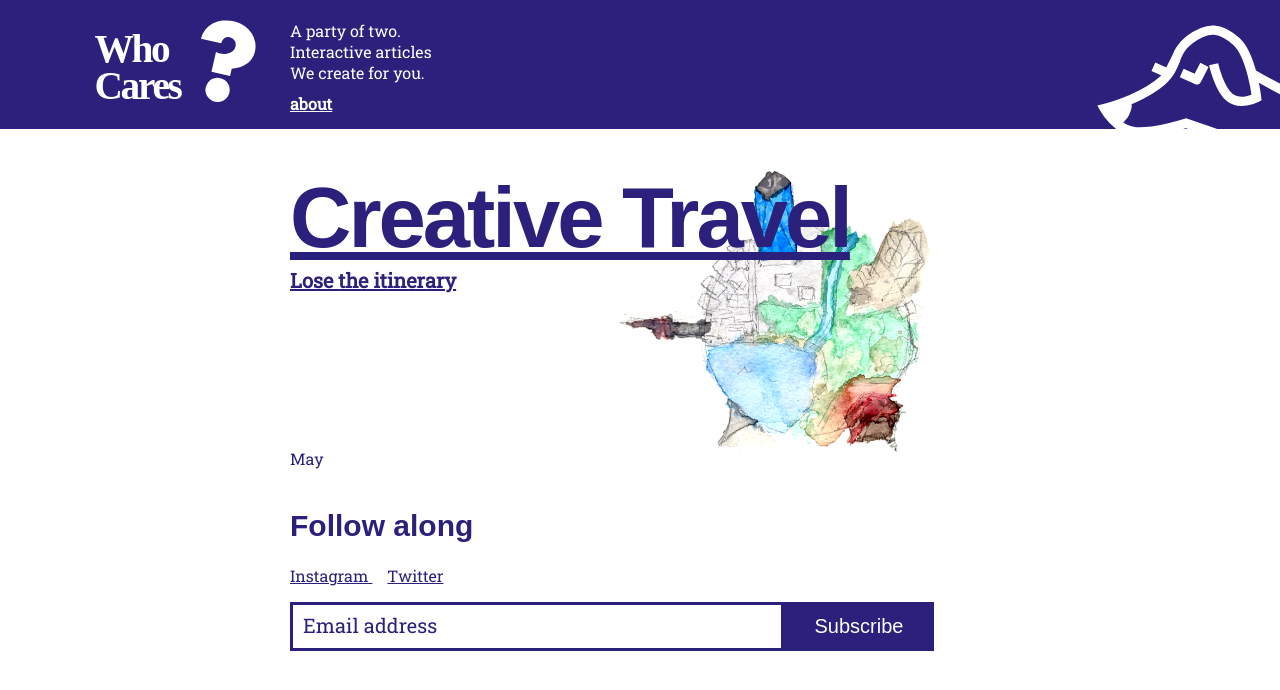
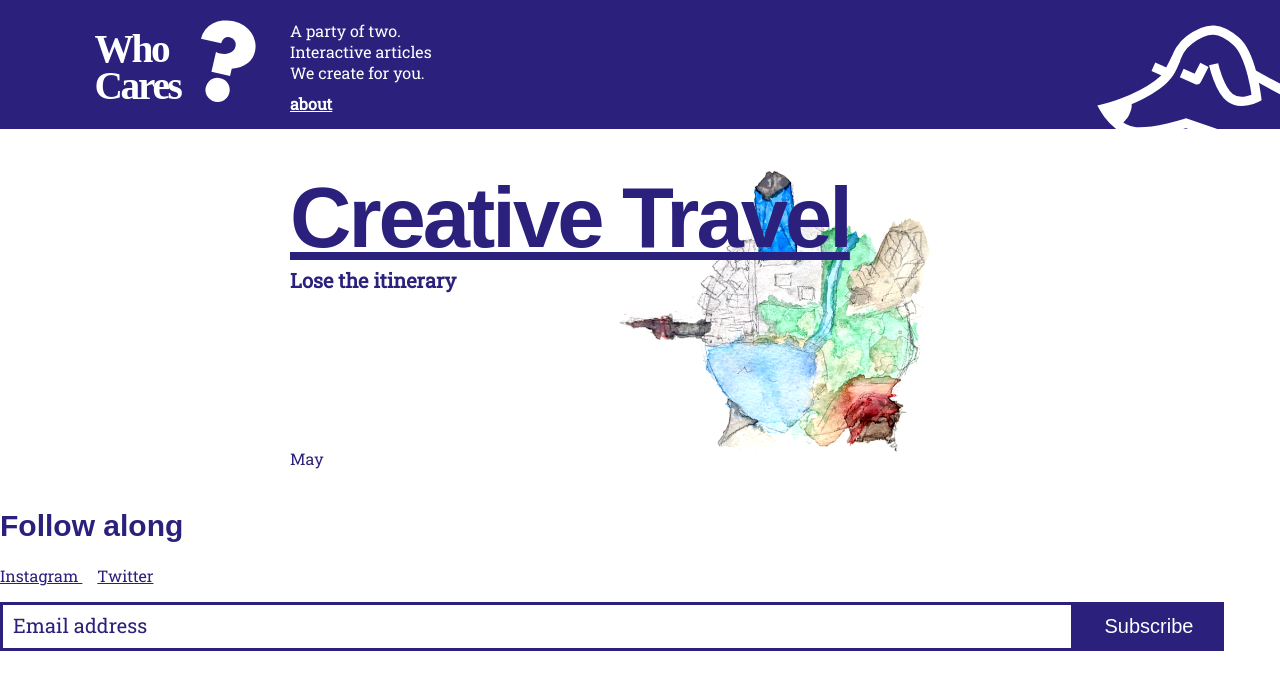
Before and after one commit to whocarescreative/blog, a Jekyll site: the page built from index.html, in a window 1280 px wide. Shown: the top 690 px of the page. Built offline with Jekyll 4.4.1, drawn with Linux system fonts in a browser that asks for light colours; some web fonts are replaced.

Commit message:
merging and pulling footer out

```diff
--- a/_layouts/home.html
+++ b/_layouts/home.html
@@ -45,37 +45,17 @@
 
     <div class="articles">
       {% for post in site.posts %}
-        <a class="article" href="{{ post.url }}">
-          <div class="article--title font-primary text-underline">{{ post.title }}</div>
+        <div class="article">
+          <a href="{{ post.url }}" class="article--title font-primary">{{ post.title }}</a>
           <div class="article--subtitle font-secondary text-nodecoration">{{ post.subtitle }}</div>
           <div class="article--date font-secondary text-nodecoration">{{ post.date | date: "%B" }}</div>
 
-          <img class="article--img" src="assets/articles/{{ post.snaketitle }}/img/{{ post.snaketitle }}.png">
-        </a>
+          <a href="{{ post.url }}"><img class="article--img" src="assets/articles/{{ post.snaketitle }}/img/{{ post.snaketitle }}.png"></a>
+        </div>
       {% endfor %}
     </div>
 
-
-    <footer class="footer">
-      <h3 class="footer-title">Follow along</h3>
-      <span class="footer-socials">
-        <a href="www.instagram.com" class="footer-social-link">
-          Instagram
-        </a>
-        <a href="www.twitter.com" class="footer-social-link">
-          Twitter
-        </a>
-      </span>
-
-      <!-- Begin Mailchimp Signup Form -->
-      <form action="https://ink.us20.list-manage.com/subscribe/post?u=6e6118dcef1be7b1dd65e637b&amp;id=2f1c20dcce" method="post" name="mc-embedded-subscribe-form" target="_blank" novalidate class="footer-email-form">
-          <!--<label for="mce-EMAIL" style="color: white;">Email Address<span>*</span></label>-->
-          <input type="email" value="" placeholder="Email address" name="EMAIL" id="mce-EMAIL">
-          <!-- real people should not fill this in and expect good things - do not remove this or risk form bot signups-->
-          <div style="position: absolute; left: -5000px;" aria-hidden="true"><input type="text" name="b_6e6118dcef1be7b1dd65e637b_2f1c20dcce" tabindex="-1" value=""></div>
-          <input type="submit" value="Subscribe" name="subscribe" id="mc-embedded-subscribe">
-      </form>
-    </footer>
+    {% include footer.html %}
   </body>
   {% if jekyll.environment == 'production' %}
   {% include analytics.html %}
--- a/_layouts/post.html
+++ b/_layouts/post.html
@@ -26,7 +26,6 @@
     <article class="{{ post.snaketitle }}">
         {{ content }}
     </article>
-    {% include footer.html %}
   </body>
   <script type="module" src="/assets/articles/{{ page.snaketitle }}/main.js"></script>
   {% if jekyll.environment == 'production' %}
--- a/_sass/blog-main.scss
+++ b/_sass/blog-main.scss
@@ -103,7 +103,6 @@ a {
 
 .article--title {
     font-size: 85px;
-    text-decoration: none;
 }
 
 .article--subtitle {
@@ -127,7 +126,6 @@ a {
 
 .footer {
     margin: 0 auto;
-    max-width: $max-width;
 }
 
 .footer-title {
```
Also changed, not shown: _includes/footer.html (+4 -4 lines), _posts/2019-05-20-creative-travel.md (+5 -0 lines), 1 other file.
